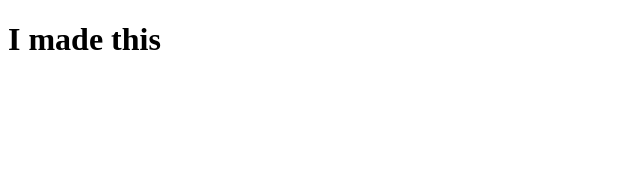
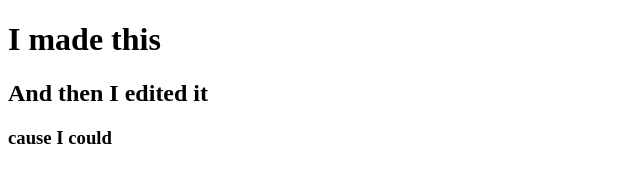
Before and after one commit to BejarL/example-1-lisset, a plain HTML site: page index.html in a window 1280 px wide. Shown: the whole page, without its empty margins (0-640 px from the left). Drawn offline with Linux system fonts and the light colour scheme.

Commit message:
I made changes

```diff
--- a/index.html
+++ b/index.html
@@ -7,5 +7,7 @@
 </head>
 <body>
     <h1>I made this</h1>
+    <h2>And then I edited it</h2>
+    <h3>cause I could</h3>
 </body>
 </html>
```
